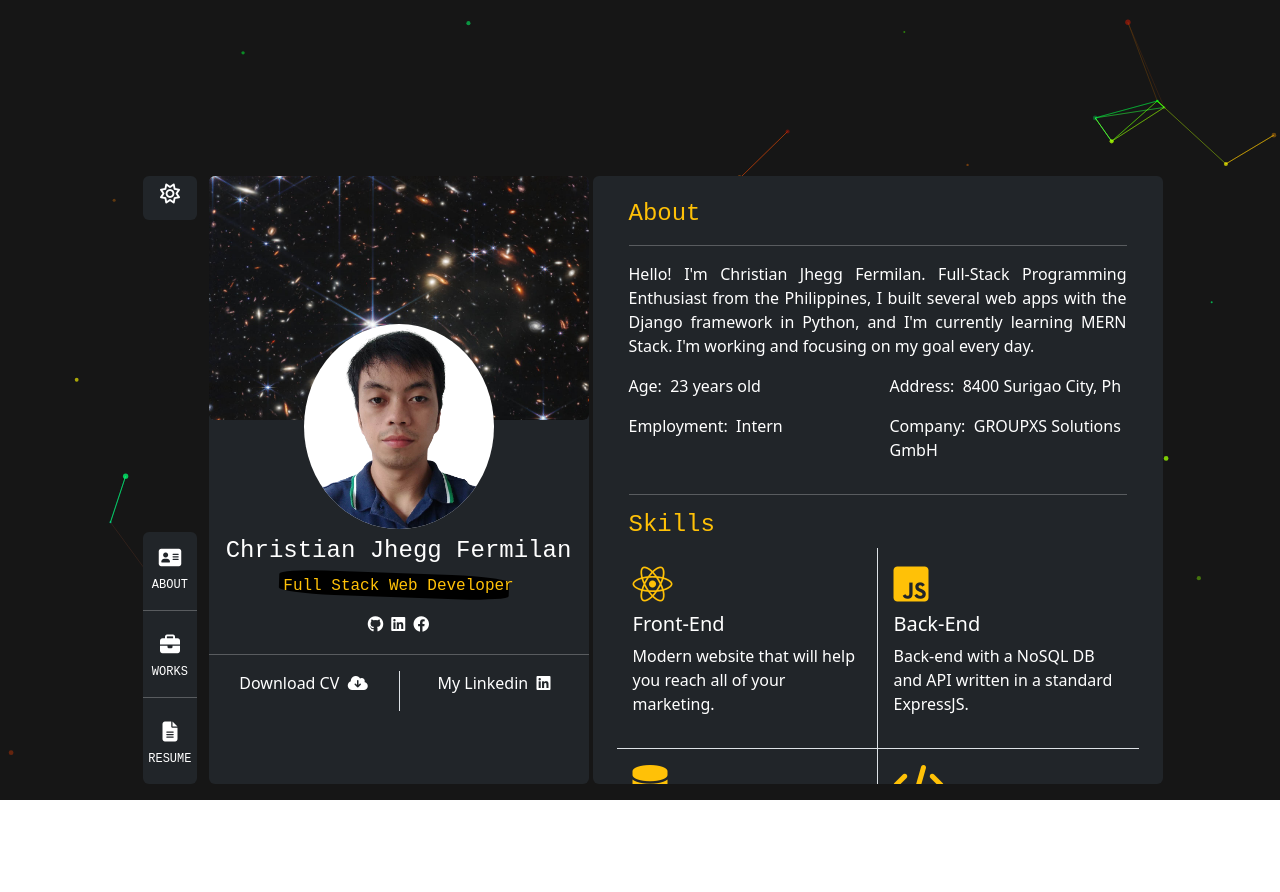
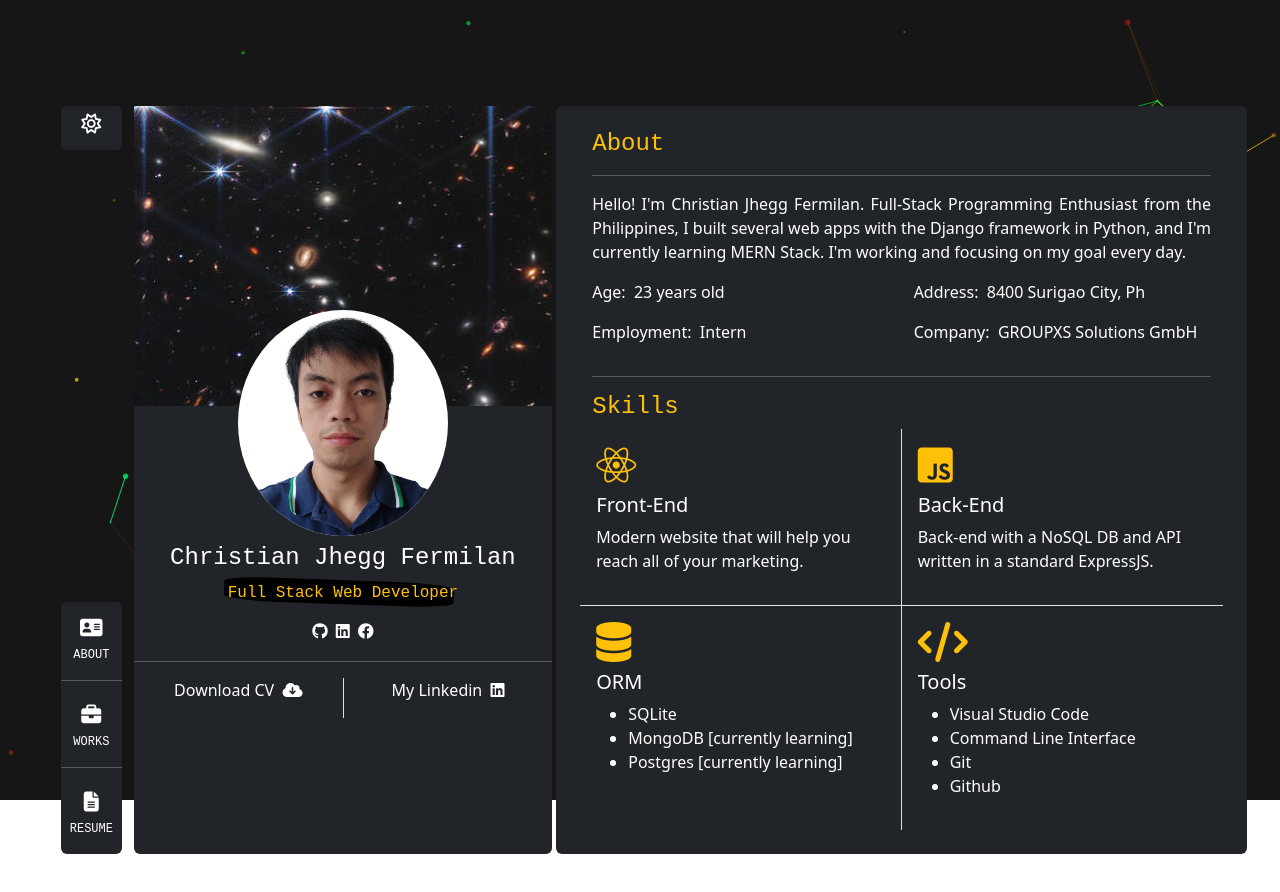
Before and after one commit to Donjheggo/Portfolio, a React (Vite) app: page / in a window 1280 px wide. Shown: the top 892 px of the page. Built offline with nearby package versions, Linux system fonts and the light colour scheme.

Commit message:
design almost done

```diff
--- a/public/css/style.css
+++ b/public/css/style.css
@@ -79,6 +79,10 @@ a:hover{
     .small-screen-hide{
         display: none;
     }
+    .responsive-loader{
+        position: relative !important;
+        margin-top: 40%;
+    }
 
 }
 
@@ -97,6 +101,15 @@ a:hover{
     }
     .responsive-outlet{
         overflow-y: auto;
-        max-height: 38rem;
+        min-width: 55%;
+        max-height: 100%;
     }
+
 }
+
+.bg-image{
+    background-image: url("/images/coverphoto.jpg");
+    width: 100%;
+    height: 300px;
+    object-fit: cover;
+}
--- a/src/api/firebase.js
+++ b/src/api/firebase.js
@@ -16,13 +16,21 @@ const db = getFirestore(app)
 
 const projectsCollectionRef = collection(db, "projects")
 
-export const getProjects = async() => {
-  const querySnapShot = await getDocs(projectsCollectionRef);
-  const dataArr = querySnapShot.docs.map(doc => ({
-    ...doc.data(),
-    id: doc.id
-  }))
-  return dataArr
+export const getProjects = () => {
+  return new Promise(async(resolve, reject) => {
+    setTimeout(async() => {
+      try {
+        const querySnapShot = await getDocs(projectsCollectionRef);
+        const dataArr = querySnapShot.docs.map(doc => ({
+          ...doc.data(),
+          id: doc.id
+        }))
+        // resolve(dataArr)
+      } catch (error) {
+        reject(error)
+      }
+    }, 1000)
+  })
 }
 
 export const getProjectDetails = async(id) => {
--- /dev/null
+++ b/src/components/Loader.jsx
@@ -0,0 +1,27 @@
+import React, {useState} from 'react'
+import { CircleLoader } from 'react-spinners'
+
+const Loader = () => {
+
+  // const override = {
+  //   display: "flex",
+  //   justifyContent: 'center',
+  //   borderColor: "red",
+  // };
+
+  return (
+    <div className='position-absolute top-50 start-50 translate-middle w-auto responsive-loader'>
+        <CircleLoader
+        color={"#ffc107"}
+        loading={true}
+        size={150}
+        aria-label="Loading Spinner"
+        data-testid="loader"
+      />
+    </div>
+
+
+  )
+}
+
+export default Loader
--- a/src/components/MainLayout.jsx
+++ b/src/components/MainLayout.jsx
@@ -8,8 +8,8 @@ import Me from "./Me"
 const MainLayout = () => {
   return (
     <div>
-      <div className='container main-layout'>
-        <div className='row justify-content-center align-self-center'>
+      <div className='container-fluid main-layout'>
+        <div className='row justify-content-center align-self-center w-100'>
 
             {/*//////  LARGE SCREEN ////// */}
             <div className='col-xl-1 col-sm-12'>
@@ -30,7 +30,7 @@ const MainLayout = () => {
             </div>
 
 
-            <div className='bg-dark responsive-outlet scrollbar text-white large-screen-rounded  mx-1 col-xl-6 col-sm-12 p-4'>
+            <div className='position-relative bg-dark responsive-outlet scrollbar text-white large-screen-rounded  mx-1 col-xl-6 col-sm-12 p-4'>
               <Outlet/>
             </div>
 
--- a/src/components/Me.jsx
+++ b/src/components/Me.jsx
@@ -9,8 +9,8 @@ const Me = () => {
   return (
 
       <div className='me d-flex flex-column Tilt-inner'>
-        <div>
-          <img src={coverPhoto} className='rounded' width="100%"/>
+        <div className='bg-image'>
+          {/* <img src={coverPhoto} className='rounded' width="100%" style={{objectFit: 'contain'}}/> */}
         </div>
         <div className="text-center">
           <img src={myPhoto} className="w-50 my-photo"/>
--- a/src/pages/Projects.jsx
+++ b/src/pages/Projects.jsx
@@ -3,6 +3,8 @@ import Project from '../components/Project'
 
 import {Link, useSearchParams, useLoaderData, defer, Await} from "react-router-dom"
 import { getProjects } from "../api/firebase"
+
+import Loader from "../components/Loader"
 
 export const projectsLoader = () => {
   return defer({projects: getProjects()})
@@ -66,7 +68,7 @@ const Projects = () => {
       </div>
       <hr/>
       <div className='row'>
-        <Suspense fallback={<h1>Loading projects...</h1>}>
+        <Suspense fallback={<Loader/>}>
           <Await resolve={projectLoader.projects}>
             {renderProjectsElement}
           </Await>
```
